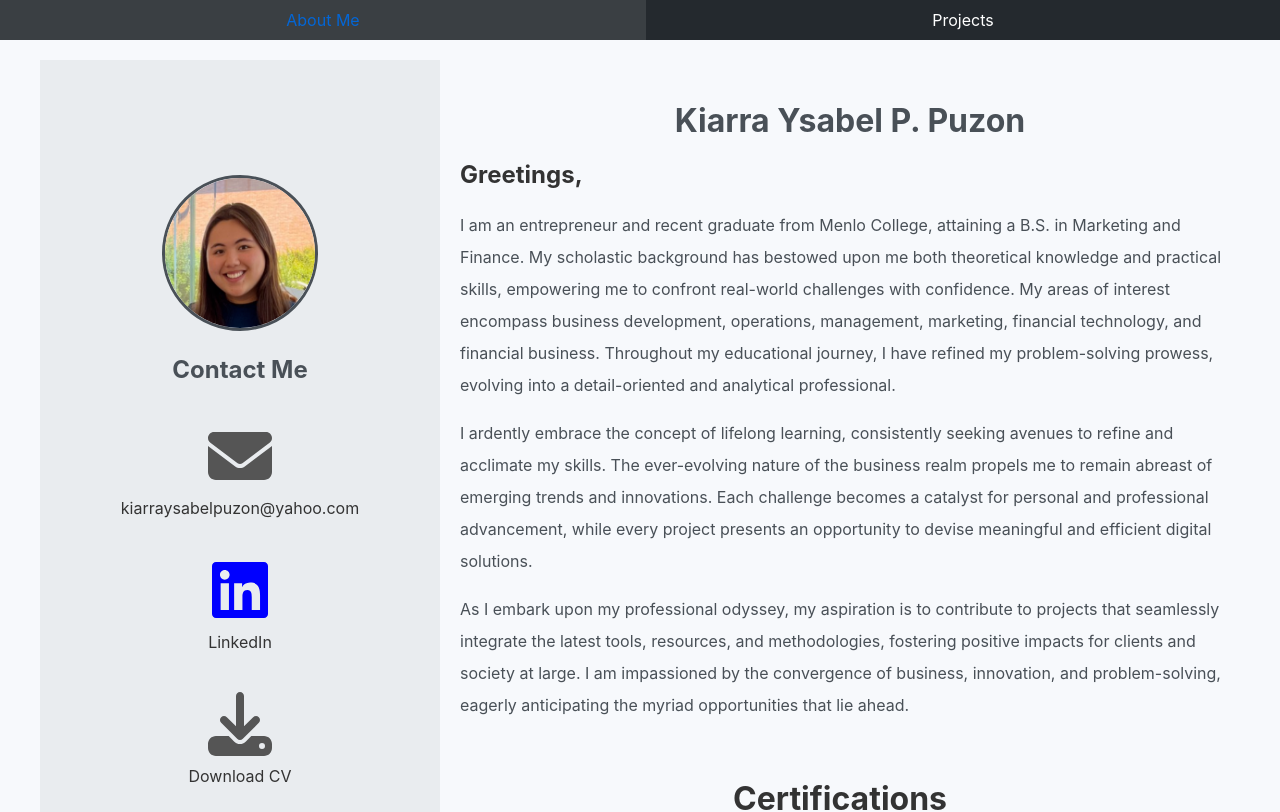
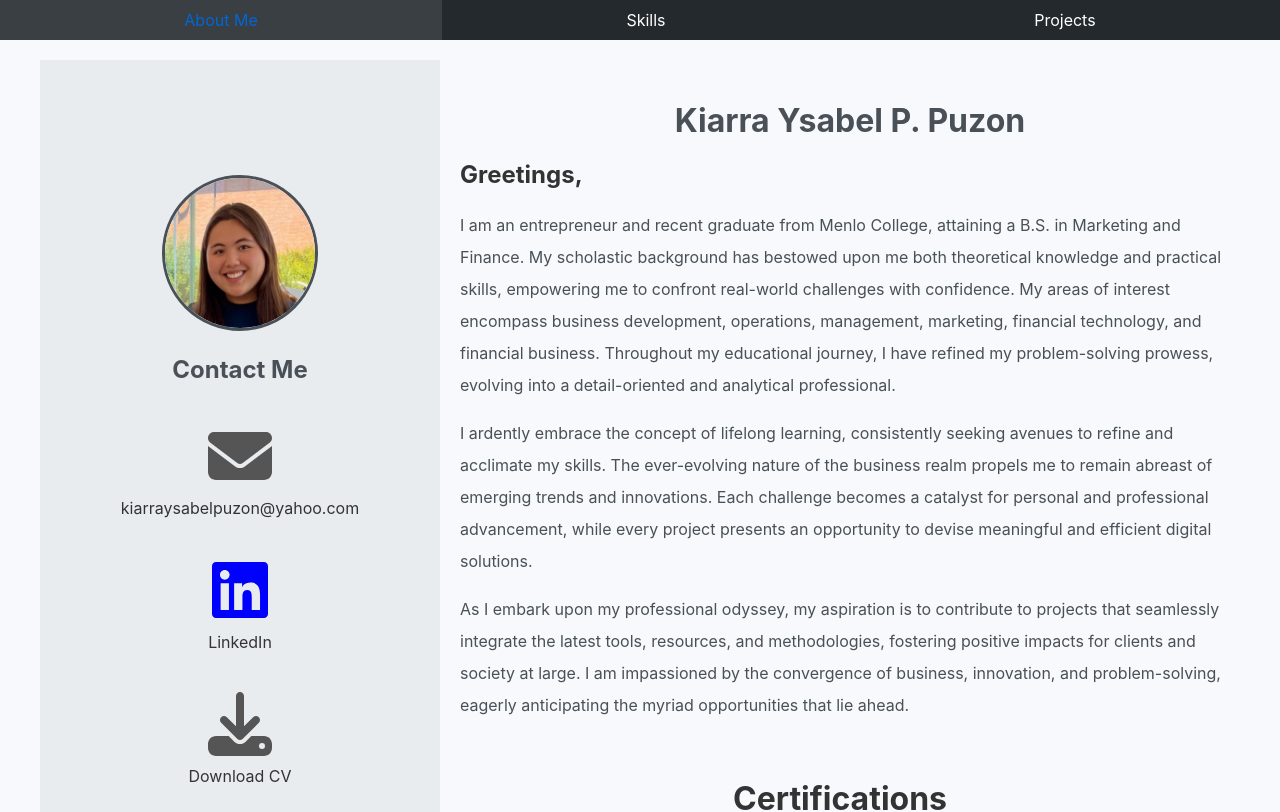
Before and after one commit to Alex-Shirazi1/KiarraSite, a React (Create React App) app in the folder kiarra-site/: page / in a window 1280 px wide. Shown: the top 812 px of the page. Built offline with nearby package versions, Linux system fonts and the light colour scheme.

Commit message:
Scroll to skills

```diff
--- a/kiarra-site/src/App.js
+++ b/kiarra-site/src/App.js
@@ -50,7 +50,7 @@ const App = () => {
         <FontAwesomeIcon icon={faBars}/>
         </a>
         <a onClick={() => scrollToElement('about')} className={activeSection === 'about' ? 'active' : ''}>About Me</a>
-
+        <a onClick={() => scrollToElement('skills')} className={activeSection === 'skills' ? 'active' : ''}>Skills</a>
         <a onClick={() => scrollToElement('resume')} className={activeSection === 'resume' ? 'active' : ''}>Projects</a>
       </nav>
 
```
